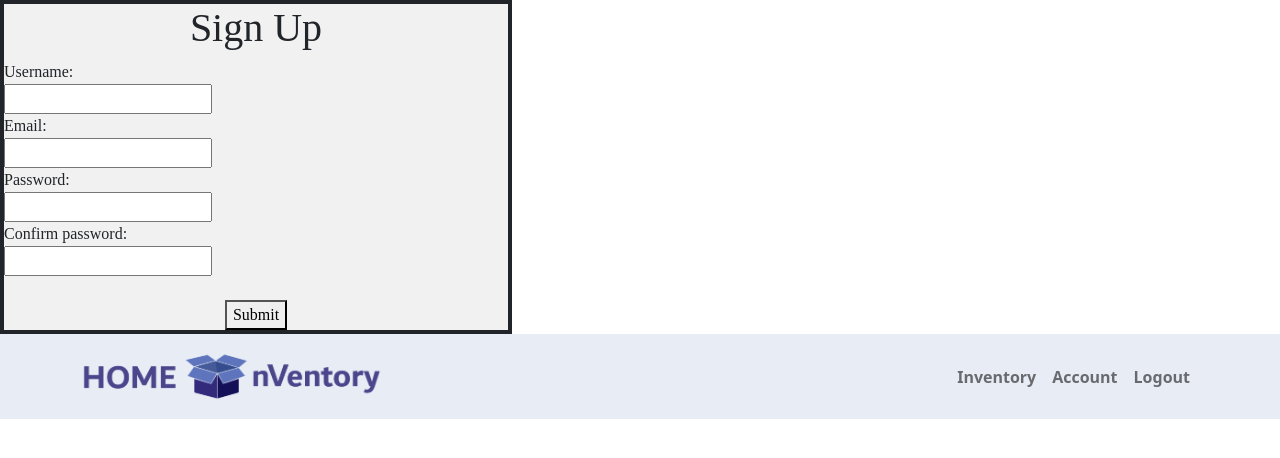
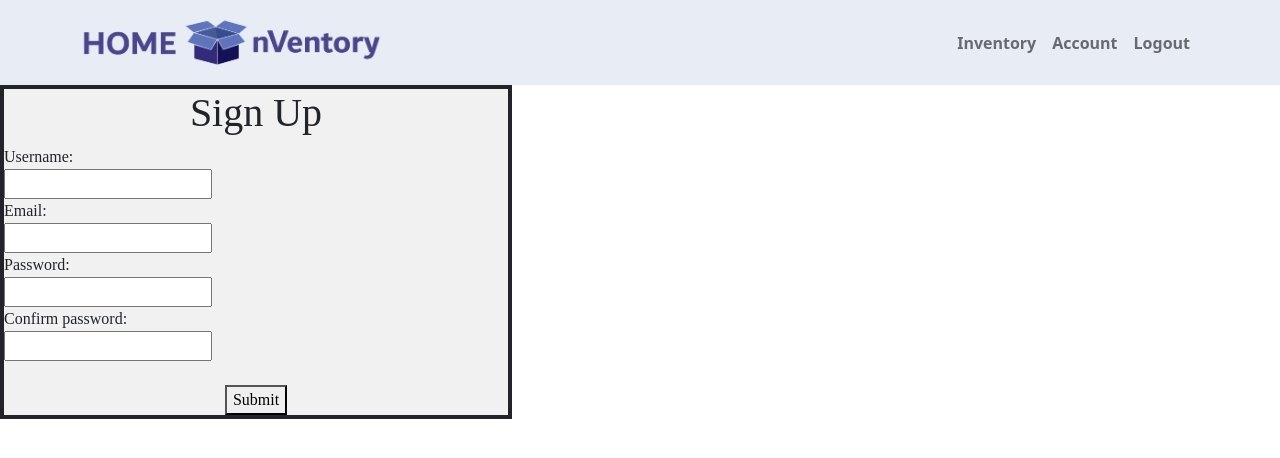
Before and after one commit to xkaikil/SAIT_FinalProject_HomeInventory, a React (Create React App) app: page / in a window 1280 px wide. Shown: the top 458 px of the page. Built offline with nearby package versions, Linux system fonts and the light colour scheme.

Commit message:
Organized App.js

```diff
--- a/src/App.js
+++ b/src/App.js
@@ -6,9 +6,10 @@ import SignUpForm from "./Components/SignUpForm";
 function App() {
   return (
     <div className="App">
+
+      <Navibar />
       <SignUpForm />
       {/* <LoginPage /> */}
-      <Navibar />
     </div>
   );
 }
```
